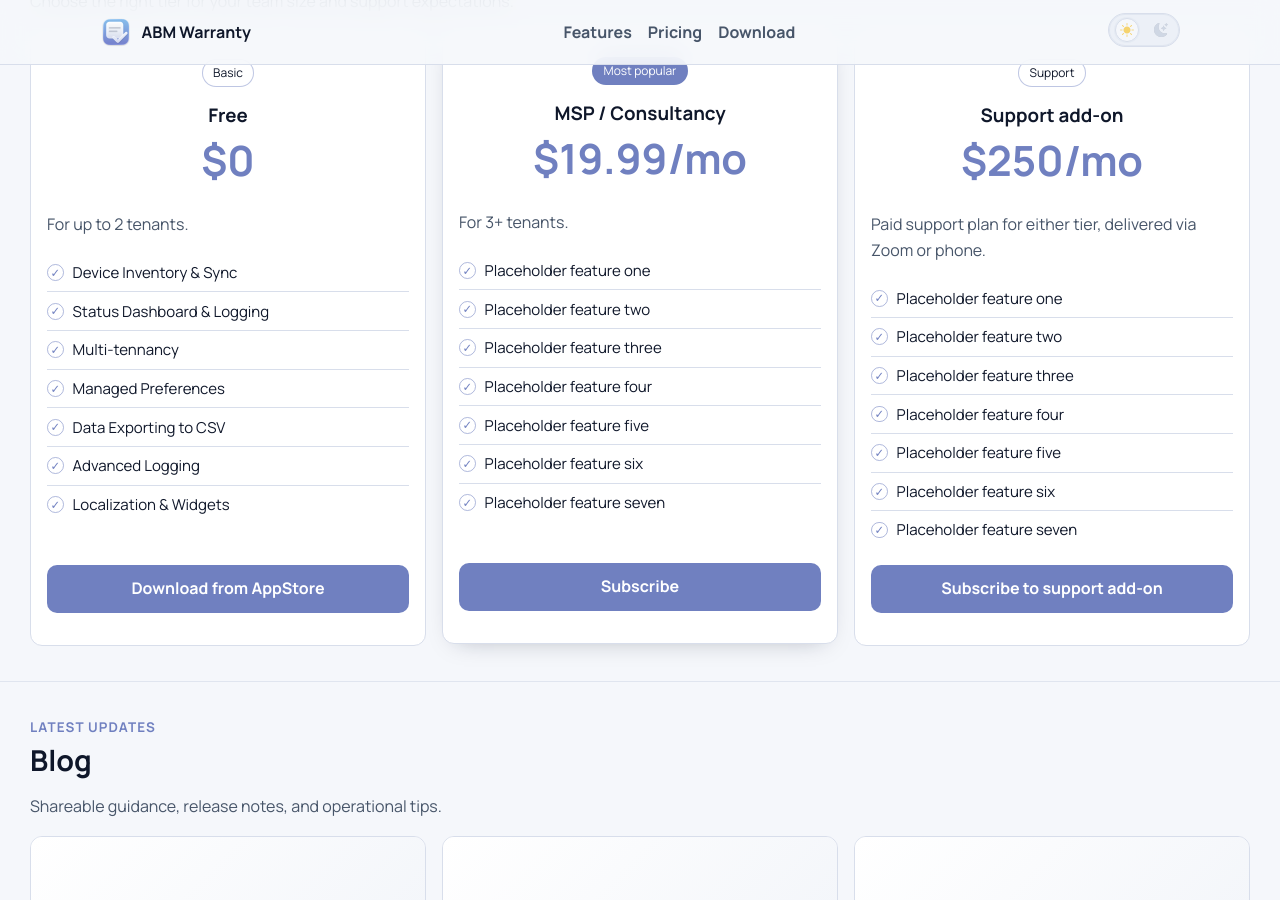
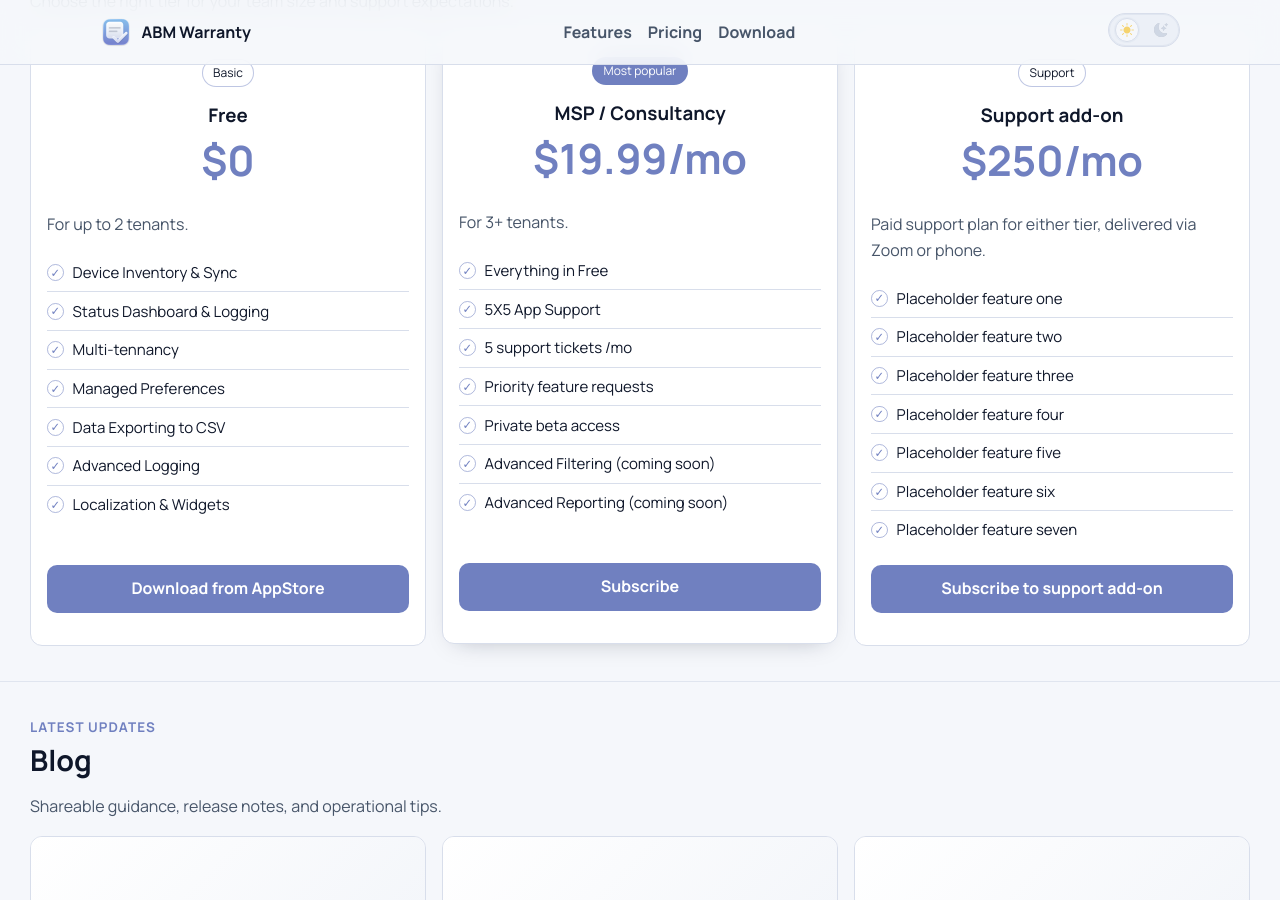
Before and after one commit to jonbrown21/abmwarranty, a Jekyll site: the page built from index.md, in a window 1280 px wide and 900 px high, scrolled down 4170 px. Built offline with Jekyll 4.4.1, drawn with Linux system fonts in a browser that asks for light colours.

Commit message:
feat: update Most popular plan features copy

```diff
--- a/_includes/sections/pricing.html
+++ b/_includes/sections/pricing.html
@@ -27,13 +27,13 @@
         <p class="price">$19.99/mo</p>
         <p>For 3+ tenants.</p>
         <ul class="feature-list">
-          <li><span class="feature-check" aria-hidden="true">✓</span>Placeholder feature one</li>
-          <li><span class="feature-check" aria-hidden="true">✓</span>Placeholder feature two</li>
-          <li><span class="feature-check" aria-hidden="true">✓</span>Placeholder feature three</li>
-          <li><span class="feature-check" aria-hidden="true">✓</span>Placeholder feature four</li>
-          <li><span class="feature-check" aria-hidden="true">✓</span>Placeholder feature five</li>
-          <li><span class="feature-check" aria-hidden="true">✓</span>Placeholder feature six</li>
-          <li><span class="feature-check" aria-hidden="true">✓</span>Placeholder feature seven</li>
+          <li><span class="feature-check" aria-hidden="true">✓</span>Everything in Free</li>
+          <li><span class="feature-check" aria-hidden="true">✓</span>5X5 App Support</li>
+          <li><span class="feature-check" aria-hidden="true">✓</span>5 support tickets /mo</li>
+          <li><span class="feature-check" aria-hidden="true">✓</span>Priority feature requests</li>
+          <li><span class="feature-check" aria-hidden="true">✓</span>Private beta access</li>
+          <li><span class="feature-check" aria-hidden="true">✓</span>Advanced Filtering (coming soon)</li>
+          <li><span class="feature-check" aria-hidden="true">✓</span>Advanced Reporting (coming soon)</li>
         </ul>
         <p class="abm-cta-row"><a class="abm-btn full-width" href="/subscribe" target="_blank" rel="noopener noreferrer" aria-label="Subscribe to MSP / Consultancy plan">Subscribe</a></p>
       </article>
```
